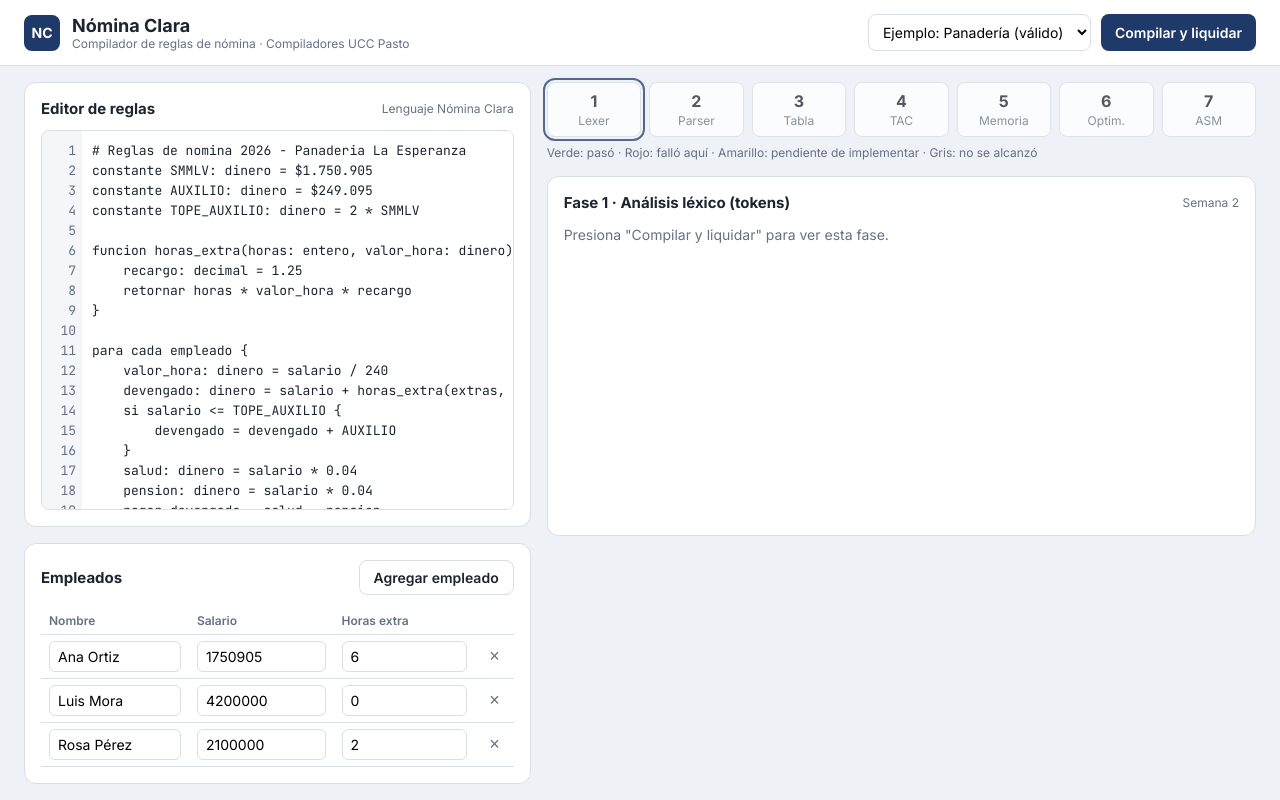
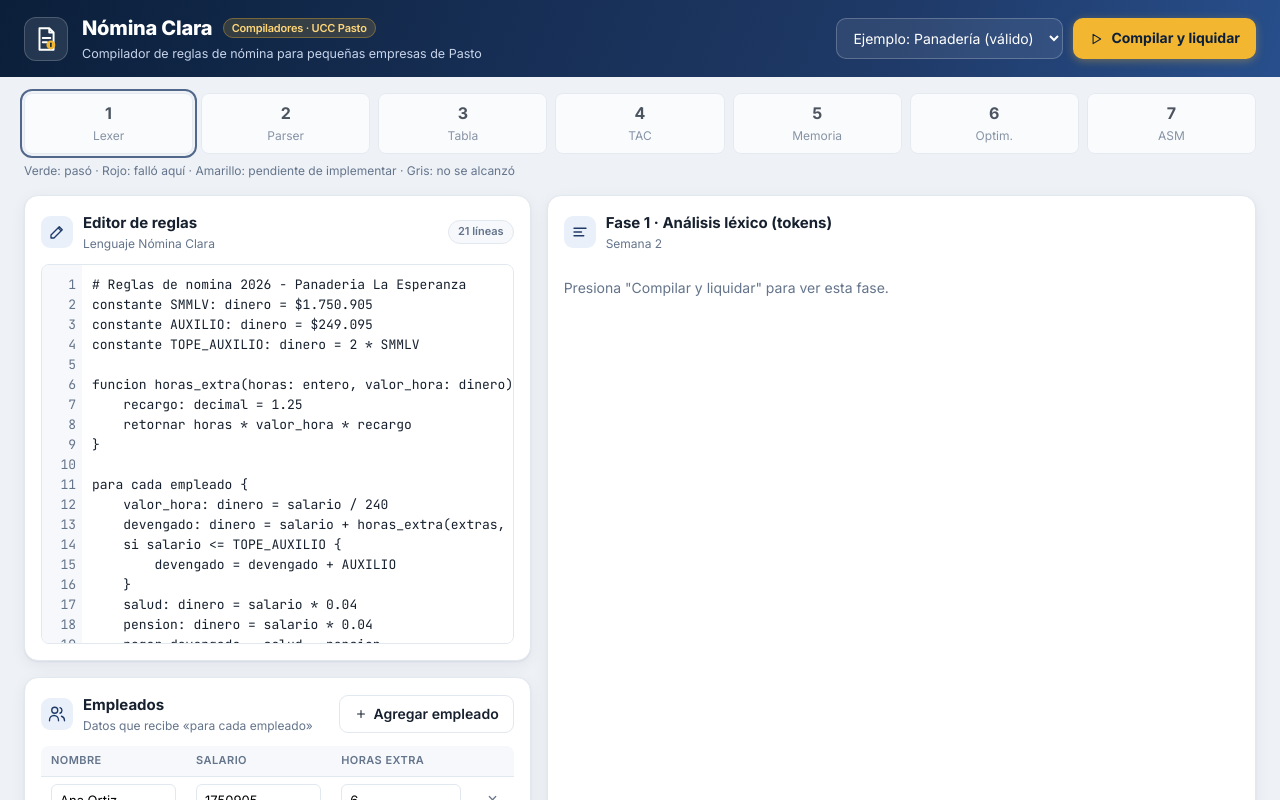
Before and after one commit to solartedaniers/nomina-clara, an Angular app: page / in a window 1280 px wide. Shown: the top 800 px of the page. Built offline with nearby package versions, Linux system fonts and the light colour scheme.

Commit message:
Doy identidad visual a la página: encabezado con logo, paleta azul de marca y tarjetas con jerarquía

```diff
--- a/public/i18n/es.json
+++ b/public/i18n/es.json
@@ -1,7 +1,8 @@
 {
   "app": {
     "title": "Nómina Clara",
-    "subtitle": "Compilador de reglas de nómina · Compiladores UCC Pasto",
+    "course": "Compiladores · UCC Pasto",
+    "subtitle": "Compilador de reglas de nómina para pequeñas empresas de Pasto",
     "compile": "Compilar y liquidar",
     "compiling": "Compilando…",
     "requestFailed": "No se pudo contactar la API del compilador. Si estás en local, revisa que dev_server.py esté corriendo.",
@@ -18,10 +19,12 @@
   "editor": {
     "title": "Editor de reglas",
     "hint": "Lenguaje Nómina Clara",
-    "line": "línea {{line}}"
+    "line": "línea {{line}}",
+    "lines": "{{count}} líneas"
   },
   "employees": {
     "title": "Empleados",
+    "hint": "Datos que recibe «para cada empleado»",
     "add": "Agregar empleado",
     "remove": "Quitar empleado",
     "name": "Nombre",
--- a/src/app/app.ts
+++ b/src/app/app.ts
@@ -8,16 +8,23 @@ import { RuleEditor } from './features/editor/rule-editor/rule-editor';
 import { PayrollTable } from './features/payroll/payroll-table/payroll-table';
 import { PhaseBar } from './features/phases/phase-bar/phase-bar';
 import { PhasePanel } from './features/phases/phase-panel/phase-panel';
+import { Icon } from './shared/icon/icon';
 
 @Component({
   selector: 'app-root',
-  imports: [TranslatePipe, RuleEditor, EmployeeTable, PhaseBar, PhasePanel, PayrollTable],
+  imports: [TranslatePipe, RuleEditor, EmployeeTable, PhaseBar, PhasePanel, PayrollTable, Icon],
   template: `
     <header class="top-bar">
       <div class="brand">
-        <span class="logo">NC</span>
+        <span class="logo" aria-hidden="true">
+          <svg width="26" height="26" viewBox="0 0 24 24" fill="none" stroke="#fff" stroke-width="1.8" stroke-linecap="round" stroke-linejoin="round">
+            <path d="M6 2h9l4 4v16H6z M15 2v4h4 M9 11h7 M9 15h4" />
+            <circle cx="16.5" cy="17.5" r="3.2" fill="#f2b630" stroke="#f2b630" />
+            <path d="M16.5 16v3" stroke="#0b1f3a" stroke-width="1.4" />
+          </svg>
+        </span>
         <div>
-          <h1>{{ 'app.title' | t }}</h1>
+          <h1>{{ 'app.title' | t }} <span class="course">{{ 'app.course' | t }}</span></h1>
           <p>{{ 'app.subtitle' | t }}</p>
         </div>
       </div>
@@ -27,7 +34,8 @@ import { PhasePanel } from './features/phases/phase-panel/phase-panel';
             <option [value]="sample.id">{{ sample.labelKey | t }}</option>
           }
         </select>
-        <button type="button" class="button-primary" [disabled]="store.loading()" (click)="store.compile()">
+        <button type="button" class="button-accent" [disabled]="store.loading()" (click)="store.compile()">
+          <app-icon name="play" [size]="14" />
           {{ (store.loading() ? 'app.compiling' : 'app.compile') | t }}
         </button>
       </div>
@@ -40,13 +48,14 @@ import { PhasePanel } from './features/phases/phase-panel/phase-panel';
       <p class="warning-box banner">{{ 'app.pendingPhases' | t: { phases: pendingLabels() } }}</p>
     }
 
+    <app-phase-bar class="pipeline" />
+
     <main class="workspace">
       <div class="column">
         <app-rule-editor />
         <app-employee-table />
       </div>
-      <div class="column">
-        <app-phase-bar />
+      <div class="column phase-column">
         <app-phase-panel />
       </div>
       <div class="full">
@@ -61,57 +70,107 @@ import { PhasePanel } from './features/phases/phase-panel/phase-panel';
       align-items: center;
       gap: 16px;
       padding: 14px 24px;
-      background: var(--surface);
-      border-bottom: 1px solid var(--border);
+      color: #fff;
+      background: linear-gradient(110deg, var(--brand-900), var(--brand) 70%, #284f8c);
     }
     .brand {
       display: flex;
       align-items: center;
-      gap: 12px;
+      gap: 14px;
     }
     .brand h1 {
       margin: 0;
-      font-size: 18px;
+      font-size: 20px;
+      font-weight: 800;
+      letter-spacing: -0.2px;
     }
     .brand p {
-      margin: 0;
-      font-size: 12px;
-      color: var(--text-muted);
+      margin: 2px 0 0;
+      font-size: 12.5px;
+      color: #c7d4ea;
+    }
+    .course {
+      margin-left: 6px;
+      padding: 2px 8px;
+      border-radius: 999px;
+      border: 1px solid rgba(242, 182, 48, 0.35);
+      background: rgba(242, 182, 48, 0.16);
+      color: #ffd77a;
+      font-size: 11px;
+      font-weight: 600;
+      vertical-align: 3px;
     }
     .logo {
       display: grid;
       place-items: center;
-      width: 36px;
-      height: 36px;
-      border-radius: 8px;
-      background: var(--brand);
-      color: #fff;
-      font-weight: 700;
+      width: 44px;
+      height: 44px;
+      border-radius: 12px;
+      background: rgba(255, 255, 255, 0.1);
+      border: 1px solid rgba(255, 255, 255, 0.18);
     }
     .actions {
       display: flex;
       gap: 10px;
     }
     select {
-      border: 1px solid var(--border);
-      border-radius: 8px;
-      padding: 8px 10px;
+      border: 1px solid rgba(255, 255, 255, 0.22);
+      border-radius: 10px;
+      padding: 9px 12px;
       font: inherit;
-      background: var(--surface);
+      color: #fff;
+      background: rgba(255, 255, 255, 0.08);
+    }
+    select option {
+      color: var(--text);
+    }
+    .button-accent {
+      display: inline-flex;
+      align-items: center;
+      gap: 8px;
+      border: 0;
+      border-radius: 10px;
+      padding: 10px 16px;
+      font: inherit;
+      font-weight: 700;
+      color: var(--brand-900);
+      background: var(--accent);
+      box-shadow: 0 2px 8px rgba(242, 182, 48, 0.35);
+      cursor: pointer;
+    }
+    .button-accent:hover:not(:disabled) {
+      background: var(--accent-hover);
+    }
+    .button-accent:disabled {
+      opacity: 0.8;
+      cursor: progress;
     }
     .banner {
       margin: 16px 24px 0;
+    }
+    .pipeline {
+      display: block;
+      padding: 16px 24px 0;
     }
     .workspace {
       display: grid;
       grid-template-columns: minmax(0, 5fr) minmax(0, 7fr);
       gap: 16px;
-      padding: 16px 24px 32px;
+      padding: 16px 24px 24px;
     }
     .column {
       display: flex;
       flex-direction: column;
       gap: 16px;
+    }
+    /* El panel de la fase ocupa todo el alto de la columna izquierda: así no queda espacio vacío */
+    .phase-column {
+      position: relative;
+      min-height: 520px;
+    }
+    .phase-column app-phase-panel {
+      position: absolute;
+      inset: 0;
     }
     .full {
       grid-column: 1 / -1;
@@ -119,6 +178,12 @@ import { PhasePanel } from './features/phases/phase-panel/phase-panel';
     @media (max-width: 960px) {
       .workspace {
         grid-template-columns: 1fr;
+      }
+      .phase-column app-phase-panel {
+        position: static;
+      }
+      .top-bar {
+        flex-wrap: wrap;
       }
     }
   `,
--- a/src/app/features/editor/employee-table/employee-table.ts
+++ b/src/app/features/editor/employee-table/employee-table.ts
@@ -1,15 +1,22 @@
 import { Component, inject } from '@angular/core';
 import { TranslatePipe } from '../../../core/i18n/translate.pipe';
+import { Icon } from '../../../shared/icon/icon';
 import { WorkspaceStore } from '../../../core/services/workspace.store';
 
 @Component({
   selector: 'app-employee-table',
-  imports: [TranslatePipe],
+  imports: [TranslatePipe, Icon],
   template: `
     <section class="card">
       <header class="card-header">
-        <h2>{{ 'employees.title' | t }}</h2>
-        <button type="button" class="button-secondary" (click)="store.addEmployee()">{{ 'employees.add' | t }}</button>
+        <div class="card-title">
+          <span class="card-icon"><app-icon name="users" /></span>
+          <div>
+            <h2>{{ 'employees.title' | t }}</h2>
+            <p>{{ 'employees.hint' | t }}</p>
+          </div>
+        </div>
+        <button type="button" class="button-secondary" (click)="store.addEmployee()"><app-icon name="plus" [size]="14" />{{ 'employees.add' | t }}</button>
       </header>
       <table class="data-table">
         <thead>
--- a/src/app/features/editor/rule-editor/rule-editor.ts
+++ b/src/app/features/editor/rule-editor/rule-editor.ts
@@ -1,15 +1,22 @@
 import { Component, computed, inject } from '@angular/core';
 import { TranslatePipe } from '../../../core/i18n/translate.pipe';
+import { Icon } from '../../../shared/icon/icon';
 import { WorkspaceStore } from '../../../core/services/workspace.store';
 
 @Component({
   selector: 'app-rule-editor',
-  imports: [TranslatePipe],
+  imports: [TranslatePipe, Icon],
   template: `
     <section class="card">
       <header class="card-header">
-        <h2>{{ 'editor.title' | t }}</h2>
-        <span class="hint">{{ 'editor.hint' | t }}</span>
+        <div class="card-title">
+          <span class="card-icon"><app-icon name="edit" /></span>
+          <div>
+            <h2>{{ 'editor.title' | t }}</h2>
+            <p>{{ 'editor.hint' | t }}</p>
+          </div>
+        </div>
+        <span class="pill">{{ 'editor.lines' | t: { count: lineNumbers().length } }}</span>
       </header>
       <div class="editor">
         <div class="gutter" aria-hidden="true" #gutter>
--- a/src/app/features/phases/phase-panel/phase-panel.ts
+++ b/src/app/features/phases/phase-panel/phase-panel.ts
@@ -10,16 +10,34 @@ import { OptimizedPanel } from '../panels/optimized-panel/optimized-panel';
 import { SymbolsPanel } from '../panels/symbols-panel/symbols-panel';
 import { TacPanel } from '../panels/tac-panel/tac-panel';
 import { TokensPanel } from '../panels/tokens-panel/tokens-panel';
+import { Icon } from '../../../shared/icon/icon';
+
+// Ícono de cada fase en el encabezado del panel
+const PHASE_ICONS: Record<string, string> = {
+  lexer: 'tokens',
+  parser: 'tree',
+  semantic: 'table',
+  ir: 'code',
+  memory: 'memory',
+  optimizer: 'bolt',
+  codegen: 'chip',
+};
 
 @Component({
   selector: 'app-phase-panel',
-  imports: [TranslatePipe, TokensPanel, AstPanel, SymbolsPanel, TacPanel, MemoryPanel, OptimizedPanel, AssemblyPanel],
+  imports: [TranslatePipe, Icon, TokensPanel, AstPanel, SymbolsPanel, TacPanel, MemoryPanel, OptimizedPanel, AssemblyPanel],
   template: `
     <section class="card panel">
       <header class="card-header">
-        <h2>{{ 'phases.prefix' | t: { number: definition().number } }} · {{ definition().titleKey | t }}</h2>
-        <span class="hint">{{ definition().weekKey | t }}</span>
+        <div class="card-title">
+          <span class="card-icon"><app-icon [name]="icon()" /></span>
+          <div>
+            <h2>{{ 'phases.prefix' | t: { number: definition().number } }} · {{ definition().titleKey | t }}</h2>
+            <p>{{ definition().weekKey | t }}</p>
+          </div>
+        </div>
       </header>
+      <div class="panel-body">
 
       @switch (status()) {
         @case (null) {
@@ -61,11 +79,23 @@ import { TokensPanel } from '../panels/tokens-panel/tokens-panel';
           }
         }
       }
+      </div>
     </section>
   `,
   styles: `
+    :host {
+      display: block;
+    }
     .panel {
+      height: 100%;
       min-height: 360px;
+      display: flex;
+      flex-direction: column;
+    }
+    .panel-body {
+      flex: 1;
+      min-height: 0;
+      overflow: auto;
     }
     .empty {
       color: var(--text-muted);
@@ -80,6 +110,8 @@ export class PhasePanel {
     () => PHASE_DEFINITIONS.find((phase) => phase.key === this.store.selectedPhase()) ?? PHASE_DEFINITIONS[0],
   );
 
+  protected readonly icon = computed(() => PHASE_ICONS[this.definition().key]);
+
   protected readonly status = computed(() => this.store.statusOf(this.definition().key));
 
   protected readonly failureMessage = computed(() => {
--- /dev/null
+++ b/src/app/shared/icon/icon.ts
@@ -0,0 +1,43 @@
+import { Component, computed, input } from '@angular/core';
+
+// Íconos de línea propios (SVG en línea), para no agregar una librería de íconos
+const PATHS: Record<string, string> = {
+  logo: 'M6 2h9l4 4v16H6z M15 2v4h4 M9 11h7 M9 15h4',
+  edit: 'M4 20h4L19 9l-4-4L4 16z M13.5 6.5l4 4',
+  users: 'M9 11a4 4 0 1 0 0-8 4 4 0 0 0 0 8z M2 21v-1a6 6 0 0 1 12 0v1 M16 3.5a4 4 0 0 1 0 7.5 M18 15a6 6 0 0 1 4 5.5V21',
+  play: 'M7 4l13 8-13 8z',
+  tokens: 'M4 7h16 M4 12h10 M4 17h13',
+  tree: 'M12 3v5 M12 8H6v4 M12 8h6v4 M4 12h4v4H4z M16 12h4v4h-4z M10 3h4',
+  table: 'M3 5h18v14H3z M3 10h18 M9 10v9',
+  code: 'M8 8l-4 4 4 4 M16 8l4 4-4 4 M13.5 5l-3 14',
+  memory: 'M6 4h12v16H6z M9 8h6 M9 12h6 M9 16h3 M3 8h3 M3 16h3 M18 8h3 M18 16h3',
+  bolt: 'M13 2L4 14h7l-1 8 9-12h-7z',
+  chip: 'M7 7h10v10H7z M10 3v4 M14 3v4 M10 17v4 M14 17v4 M3 10h4 M3 14h4 M17 10h4 M17 14h4',
+  route: 'M5 19a2 2 0 1 0 0-4 2 2 0 0 0 0 4z M19 9a2 2 0 1 0 0-4 2 2 0 0 0 0 4z M7 17h7a3 3 0 0 0 0-6h-4a3 3 0 0 1 0-6h7',
+  receipt: 'M6 2h12v20l-3-2-3 2-3-2-3 2z M9 7h6 M9 11h6 M9 15h3',
+  cursor: 'M5 3l14 7-6 2-2 6z',
+  hourglass: 'M7 3h10 M7 21h10 M8 3c0 5 8 5 8 9s-8 4-8 9 M16 3c0 5-8 5-8 9s8 4 8 9',
+  alert: 'M12 3l10 18H2z M12 10v5 M12 18v.5',
+  check: 'M5 12l5 5 9-10',
+  close: 'M6 6l12 12 M18 6L6 18',
+  minus: 'M6 12h12',
+  plus: 'M12 6v12 M6 12h12',
+};
+
+@Component({
+  selector: 'app-icon',
+  template: `
+    <svg [attr.width]="size()" [attr.height]="size()" viewBox="0 0 24 24" fill="none" stroke="currentColor"
+      stroke-width="1.8" stroke-linecap="round" stroke-linejoin="round" aria-hidden="true">
+      <path [attr.d]="path()" />
+    </svg>
+  `,
+  styles: `
+    :host { display: inline-flex; }
+  `,
+})
+export class Icon {
+  readonly name = input.required<string>();
+  readonly size = input(18);
+  protected readonly path = computed(() => PATHS[this.name()] ?? '');
+}
--- a/src/index.html
+++ b/src/index.html
@@ -8,7 +8,7 @@
   <link rel="icon" type="image/x-icon" href="favicon.ico">
   <link rel="preconnect" href="https://fonts.googleapis.com">
   <link rel="preconnect" href="https://fonts.gstatic.com" crossorigin>
-  <link href="https://fonts.googleapis.com/css2?family=Inter:wght@400;600;700&family=JetBrains+Mono:wght@400;600&display=swap" rel="stylesheet">
+  <link href="https://fonts.googleapis.com/css2?family=Inter:wght@400;500;600;700;800&family=JetBrains+Mono:wght@400;600&display=swap" rel="stylesheet">
 </head>
 <body>
   <app-root></app-root>
--- a/src/styles.css
+++ b/src/styles.css
@@ -1,18 +1,29 @@
 :root {
+  /* Marca: azul oscuro con acento dorado */
+  --brand-900: #0b1f3a;
   --brand: #1f3a68;
   --brand-hover: #2a4c86;
-  --text: #1c2430;
-  --text-muted: #667085;
+  --brand-soft: #eaf0fa;
+  --accent: #f2b630;
+  --accent-hover: #f6c452;
+
+  --text: #16202e;
+  --text-muted: #64748b;
   --surface: #ffffff;
-  --surface-muted: #f4f6f9;
-  --background: #eef1f5;
-  --border: #d9dee6;
-  --success: #2f9e5b;
-  --success-soft: #e6f6ec;
-  --danger: #d23b3b;
-  --danger-soft: #fdecec;
-  --warning: #d58a12;
-  --warning-soft: #fff4dd;
+  --surface-muted: #f6f8fb;
+  --background: #eef2f7;
+  --border: #e2e8f0;
+  --border-soft: #edf1f6;
+
+  --success: #16a34a;
+  --success-soft: #ecfdf3;
+  --danger: #dc2626;
+  --danger-soft: #fff5f5;
+  --warning: #d97706;
+  --warning-soft: #fffbeb;
+
+  --shadow: 0 1px 2px rgba(15, 23, 42, 0.06), 0 4px 16px rgba(15, 23, 42, 0.06);
+  --radius: 14px;
   --mono: 'JetBrains Mono', ui-monospace, monospace;
   color-scheme: light;
 }
@@ -25,14 +36,17 @@ body {
   margin: 0;
   font-family: 'Inter', system-ui, sans-serif;
   font-size: 14px;
+  line-height: 1.45;
   color: var(--text);
   background: var(--background);
 }
 
+/* ---------- Tarjetas ---------- */
 .card {
   background: var(--surface);
   border: 1px solid var(--border);
-  border-radius: 12px;
+  border-radius: var(--radius);
+  box-shadow: var(--shadow);
   padding: 16px;
 }
 
@@ -47,6 +61,31 @@ body {
 .card-header h2 {
   margin: 0;
   font-size: 15px;
+  font-weight: 700;
+}
+
+.card-title {
+  display: flex;
+  align-items: center;
+  gap: 10px;
+  min-width: 0;
+}
+
+.card-title p {
+  margin: 1px 0 0;
+  font-size: 12px;
+  color: var(--text-muted);
+}
+
+.card-icon {
+  flex: none;
+  display: grid;
+  place-items: center;
+  width: 32px;
+  height: 32px;
+  border-radius: 9px;
+  background: var(--brand-soft);
+  color: var(--brand);
 }
 
 .hint {
@@ -54,9 +93,24 @@ body {
   color: var(--text-muted);
 }
 
+.pill {
+  font-size: 11px;
+  font-weight: 600;
+  padding: 3px 9px;
+  border-radius: 999px;
+  background: var(--surface-muted);
+  border: 1px solid var(--border);
+  color: var(--text-muted);
+  white-space: nowrap;
+}
+
+/* ---------- Botones ---------- */
 .button-primary,
 .button-secondary {
-  border-radius: 8px;
+  display: inline-flex;
+  align-items: center;
+  gap: 6px;
+  border-radius: 9px;
   padding: 8px 14px;
   font: inherit;
   font-weight: 600;
@@ -74,7 +128,7 @@ body {
 }
 
 .button-primary:disabled {
-  opacity: 0.6;
+  opacity: 0.7;
   cursor: progress;
 }
 
@@ -84,30 +138,64 @@ body {
   color: var(--text);
 }
 
+.button-secondary:hover {
+  background: var(--surface-muted);
+}
+
 .icon-button {
   border: none;
   background: transparent;
   color: var(--text-muted);
   font-size: 18px;
   cursor: pointer;
+  border-radius: 6px;
 }
 
+.icon-button:hover {
+  color: var(--danger);
+  background: var(--danger-soft);
+}
+
+:focus-visible {
+  outline: 2px solid var(--brand-hover);
+  outline-offset: 2px;
+}
+
+/* ---------- Tablas (también las de los paneles de cada fase) ---------- */
 .data-table {
   width: 100%;
-  border-collapse: collapse;
+  border-collapse: separate;
+  border-spacing: 0;
+  font-size: 13px;
 }
 
 .data-table th,
 .data-table td {
-  padding: 6px 8px;
-  border-bottom: 1px solid var(--border);
+  padding: 7px 10px;
+  border-bottom: 1px solid var(--border-soft);
   text-align: left;
 }
 
 .data-table th {
-  font-size: 12px;
+  font-size: 11px;
   font-weight: 600;
+  letter-spacing: 0.04em;
+  text-transform: uppercase;
   color: var(--text-muted);
+  background: var(--surface-muted);
+  border-bottom-color: var(--border);
+}
+
+.data-table th:first-child {
+  border-top-left-radius: 8px;
+}
+
+.data-table th:last-child {
+  border-top-right-radius: 8px;
+}
+
+.data-table tbody tr:hover td {
+  background: #f8fafc;
 }
 
 .mono {
@@ -115,13 +203,14 @@ body {
   font-variant-ligatures: none;
 }
 
+/* ---------- Bloques de código (JSON, TAC, ensamblador) ---------- */
 .code-block,
 .code-list {
   margin: 0;
   padding: 10px 12px;
   background: var(--surface-muted);
   border: 1px solid var(--border);
-  border-radius: 8px;
+  border-radius: 10px;
   font-family: var(--mono);
   font-variant-ligatures: none;
   font-size: 12px;
@@ -131,25 +220,43 @@ body {
 }
 
 .code-list {
-  padding-left: 40px;
+  padding-left: 44px;
 }
 
+.code-list li::marker {
+  color: #a3aec2;
+  font-size: 11px;
+}
+
+.code-list li:hover {
+  background: var(--brand-soft);
+}
+
+app-phase-panel h3 {
+  font-size: 12px;
+  font-weight: 700;
+  letter-spacing: 0.03em;
+  text-transform: uppercase;
+  color: var(--text-muted);
+}
+
+/* ---------- Avisos ---------- */
 .error-box,
 .warning-box {
   margin: 12px 0 0;
   padding: 10px 12px;
-  border-radius: 8px;
+  border-radius: 10px;
   font-size: 13px;
 }
 
 .error-box {
   background: var(--danger-soft);
-  border: 1px solid var(--danger);
-  color: var(--danger);
+  border: 1px solid #fecaca;
+  color: #991b1b;
 }
 
 .warning-box {
   background: var(--warning-soft);
-  border: 1px solid var(--warning);
-  color: #8a5a0b;
+  border: 1px solid #fde68a;
+  color: #92400e;
 }
```
